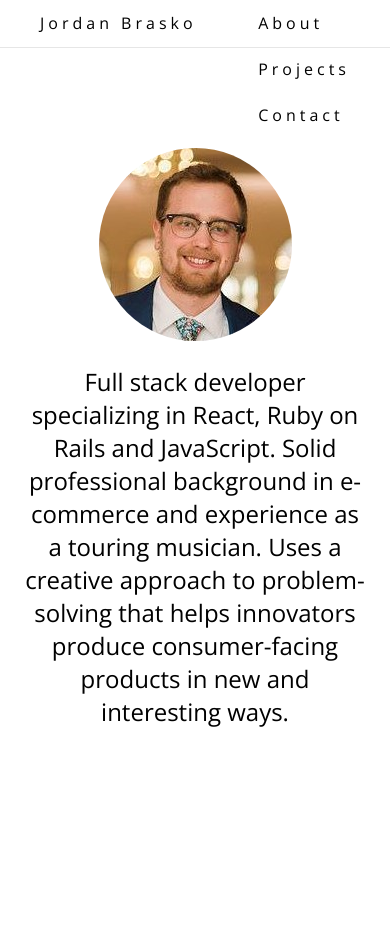
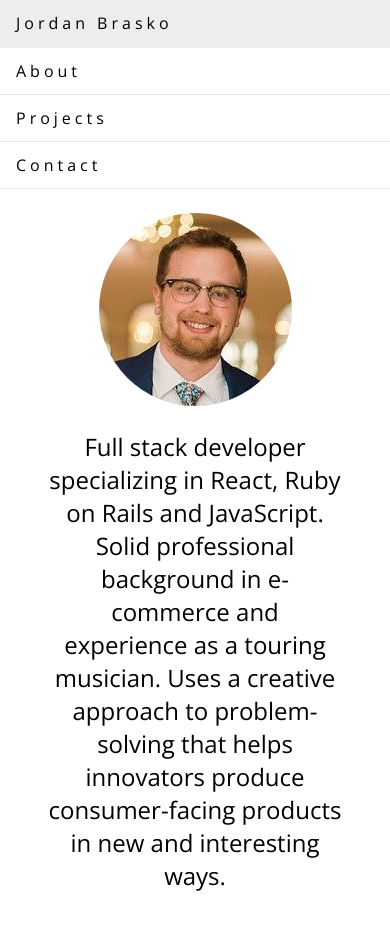
Before and after one commit to jbrasko2/jordan-brasko-portfolio, a React (Create React App) app: page /#/ in a window 390 px wide. Shown: the top 930 px of the page. Before the commit the page ends 852 px from the top, so only its background shows below. Built offline with nearby package versions, Linux system fonts and the light colour scheme.

Commit message:
convert right nav for small screens

```diff
--- a/src/components/Home.js
+++ b/src/components/Home.js
@@ -23,6 +23,10 @@ const Wrapper = styled.div`
     display: flex;
     justify-content: center;
     padding: 100px 0;
+
+    @media (max-width: 600px) {
+        padding: 24px;
+    }
 `
 
 const ProfileCard = styled.div`
--- a/src/components/NavBar.js
+++ b/src/components/NavBar.js
@@ -4,13 +4,14 @@ import styled from 'styled-components/macro'
 
 const NavBar = () => {
     return (
+        <>
             <Wrapper>
                 <LeftWrapper>
                     <Link to='/'>
                         <LinkButton>Jordan Brasko</LinkButton>
                     </Link>
                 </LeftWrapper>
-            <RightWrapper>
+                <RightWrapperLarge>
                     <Link to='/about'>
                         <LinkButton>About</LinkButton>
                     </Link>
@@ -20,15 +21,26 @@ const NavBar = () => {
                     <Link to='/contact'>
                         <LinkButton>Contact</LinkButton>
                     </Link>
-            </RightWrapper>
+                </RightWrapperLarge>
             </Wrapper>
+            <RightWrapperSmall>
+                <Link to='/about'>
+                    <LinkButton>About</LinkButton>
+                </Link>
+                <Link to='/projects'>
+                    <LinkButton>Projects</LinkButton>
+                </Link>
+                <Link to='/contact'>
+                    <LinkButton>Contact</LinkButton>
+                </Link>
+            </RightWrapperSmall>
+        </>
     )
 }
 
 const Wrapper = styled.nav`
     position: sticky;
     width: 100vw;
-    top: 0;
     height: 48px;
     background-color: hsl(0, 0%, 100%);
     border-bottom: 1px solid hsl(0, 0%, 90%);
@@ -37,18 +49,29 @@ const Wrapper = styled.nav`
 const LeftWrapper = styled.div`
     float: left;
     height: 48px;
-    margin-left: 24px;
     a {
+        height: 100%;
         font-size: 1rem;
         text-decoration: none;
         color: black;
     }
+
+    @media (max-width: 600px) {
+        float: none;
+        a {
+            display: block;
+
+            &:hover {
+                background-color: #ededed;
+            }
+        }
+    }
+
 `
 
-const RightWrapper = styled.div`
+const RightWrapperLarge = styled.div`
     float: right;
     height: 48px;
-    margin-right: 24px;
     a {
         font-size: 1rem;
         text-decoration: none;
@@ -57,7 +80,28 @@ const RightWrapper = styled.div`
 
     @media (max-width: 600px) {
         a {
+            display: none;
+        }
+    }
+`
+
+const RightWrapperSmall = styled.div`
     display: block;
+    a {
+        font-size: 1rem;
+        text-decoration: none;
+        color: black;
+        display: none;
+    }
+
+    @media (max-width: 600px) {
+        a {
+            display: block;
+            border-bottom: 1px solid hsl(0, 0%, 90%);
+
+            &:hover {
+                background-color: #ededed;
+            }
         }
     }
 `
@@ -72,5 +116,4 @@ const LinkButton = styled.div`
         background-color: #ededed;
     }
 `
-
 export default NavBar
```
Lines whose indentation alone changed are shown as unchanged.
